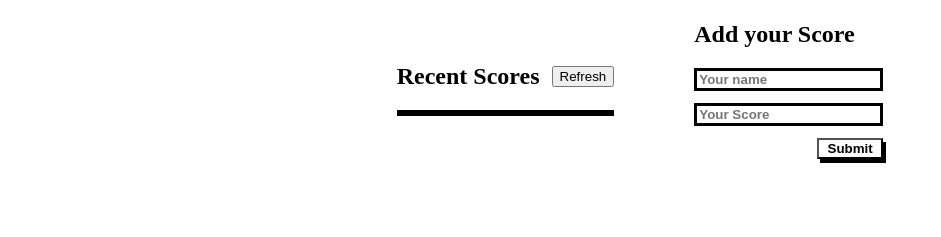
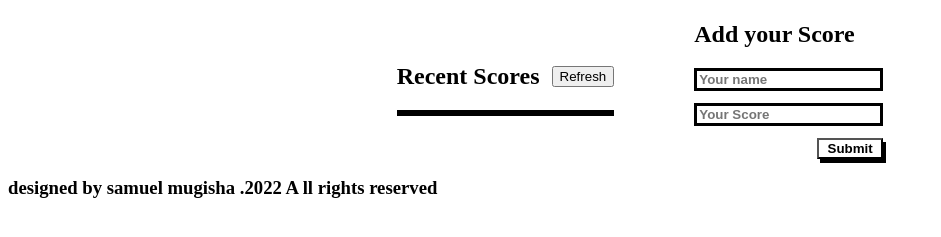
Before and after one commit to mugishasam123/Leaderboard, a website built with webpack: page src/index.html in a window 1280 px wide. Shown: the part 79-316 px from the top of the page, without its empty margins (0-941 px from the left). Built offline with nearby package versions, Linux system fonts and the light colour scheme; no server answers.

Commit message:
Add footer

```diff
--- a/src/index.html
+++ b/src/index.html
@@ -30,5 +30,8 @@
         </form>
       </section>
     </section>
+    <footer>
+      <h3>designed by samuel mugisha .2022 A ll rights reserved </h3>
+    </footer>
   </body>
 </html>
```
